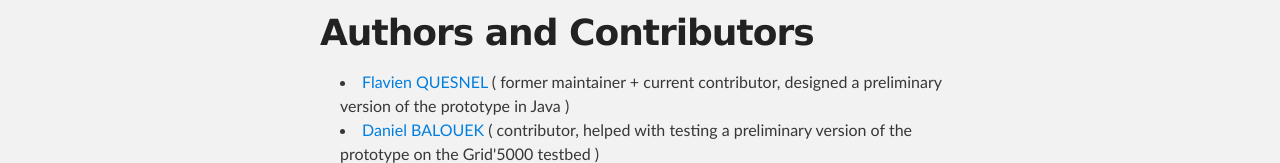
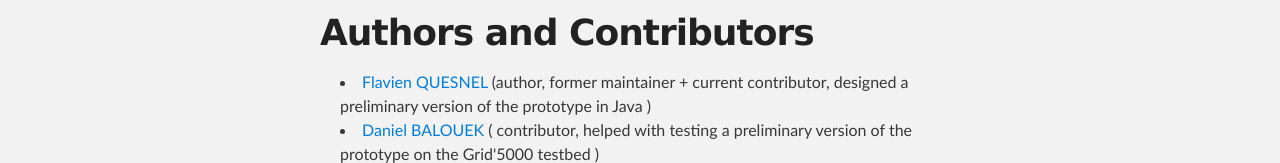
Before and after one commit to BeyondTheClouds/DVMS, a plain HTML site: page index.html in a window 1280 px wide. Shown: the part 2984-3147 px from the top of the page. Drawn offline with Linux system fonts and the light colour scheme.

Commit message:
Update index.html

```diff
--- a/index.html
+++ b/index.html
@@ -104,7 +104,7 @@
 
 <ul>
 <li>
-<a href="http://www.emn.fr/z-info/fquesnel">Flavien QUESNEL</a> ( former maintainer + current contributor, designed a preliminary version of the prototype in Java )</li>
+<a href="http://www.emn.fr/z-info/fquesnel">Flavien QUESNEL</a> (author, former maintainer + current contributor, designed a preliminary version of the prototype in Java )</li>
 <li>
 <a href="http://graal.ens-lyon.fr/%7Edbalouek/web/">Daniel BALOUEK</a> ( contributor, helped with testing a preliminary version of the prototype on the Grid'5000 testbed )</li>
 <li>
```
